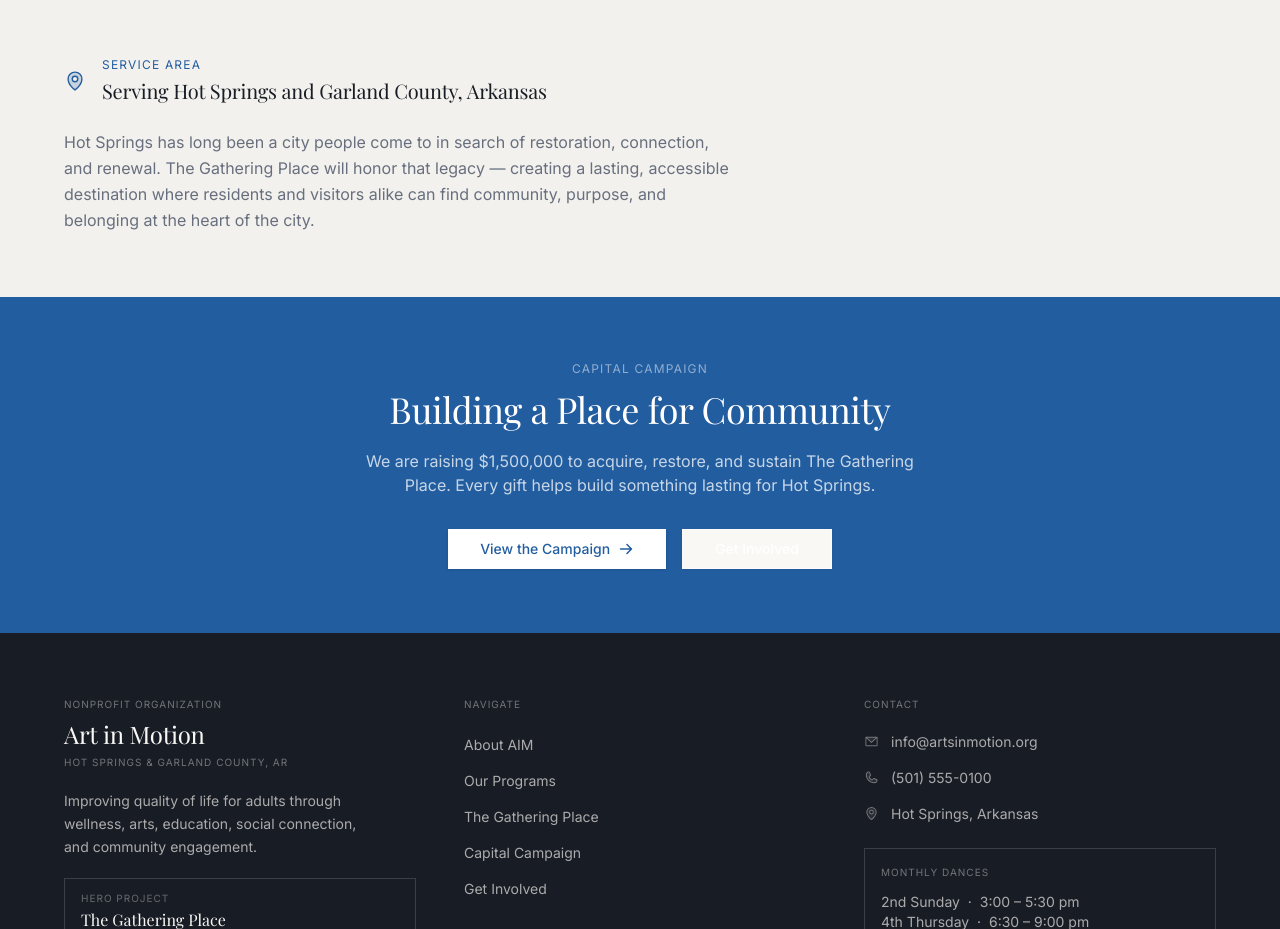
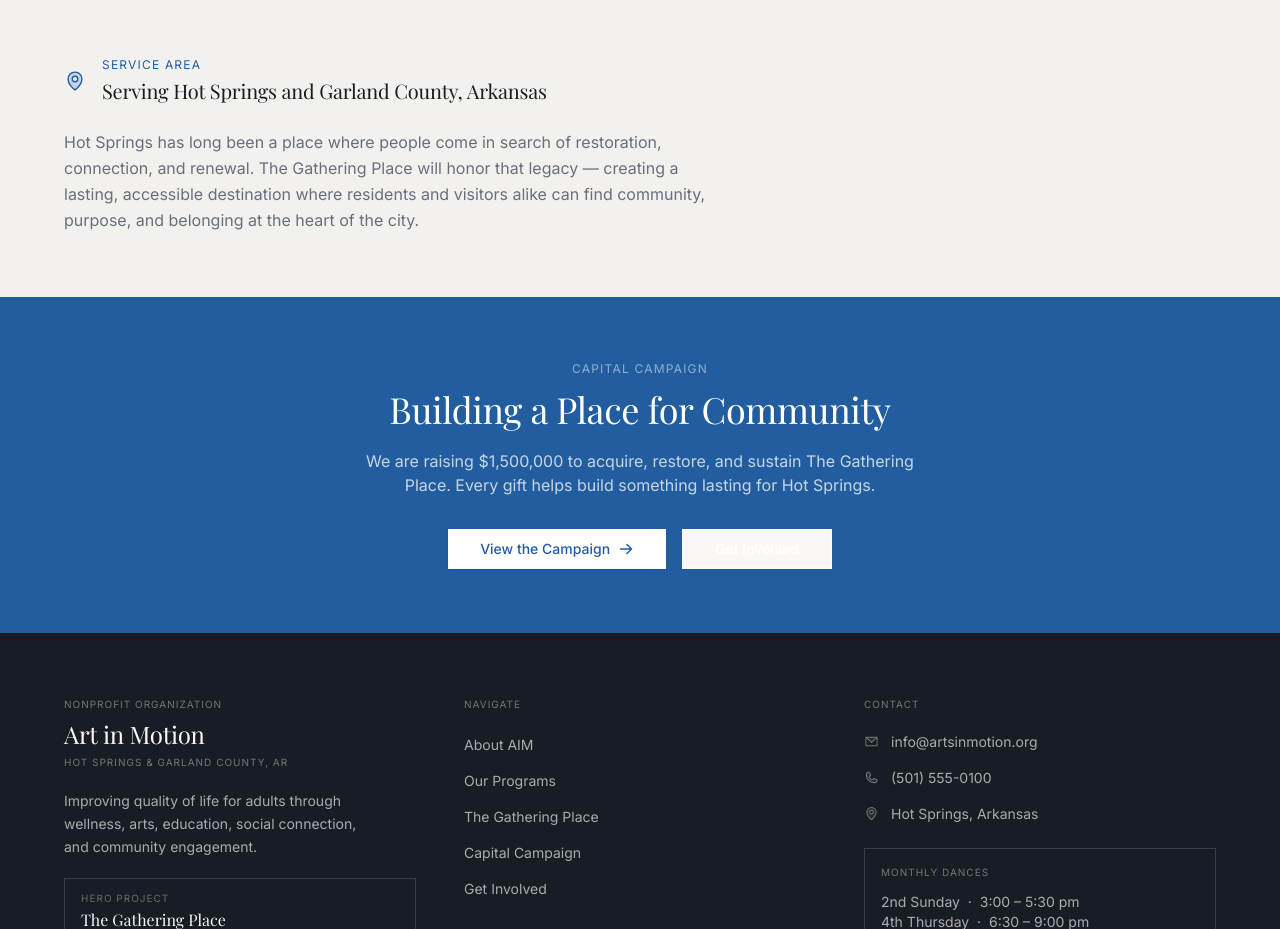
Before and after one commit to sitesbycollier/client-2, a React (Vite) app: page /gathering-center in a window 1280 px wide. Shown: the part 2560-3489 px from the top of the page. Built offline with nearby package versions, Linux system fonts and the light colour scheme; a web font is replaced by a local one.

Commit message:
update wording and favicon

```diff
--- a/index.html
+++ b/index.html
@@ -2,7 +2,7 @@
 <html lang="en">
   <head>
     <meta charset="UTF-8" />
-    <link rel="icon" type="image/svg+xml" href="/favicon.svg" />
+    <link rel="icon" type="image/png" href="/assets/images/favicon.png" />
     <meta name="viewport" content="width=device-width, initial-scale=1.0" />
     <meta
       name="description"
--- a/src/pages/GatheringCenterPage.tsx
+++ b/src/pages/GatheringCenterPage.tsx
@@ -194,7 +194,7 @@ export default function GatheringCenterPage() {
             </div>
           </div>
           <p className="text-base text-muted-foreground font-sans max-w-2xl leading-relaxed">
-            Hot Springs has long been a city people come to in search of
+            Hot Springs has long been a place where people come in search of
             restoration, connection, and renewal. The Gathering Place will
             honor that legacy — creating a lasting, accessible destination where
             residents and visitors alike can find community, purpose, and
```
Also changed, not shown: public/assets/images/favicon.png (added).
